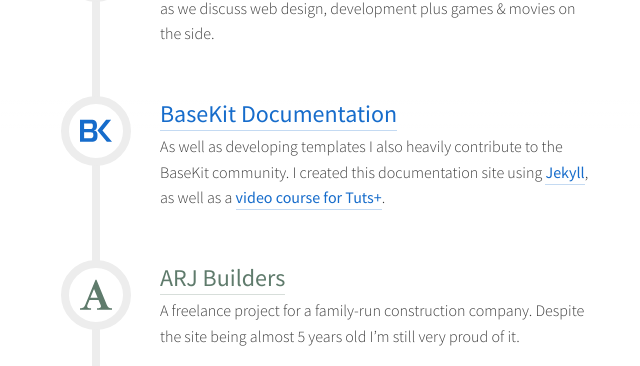
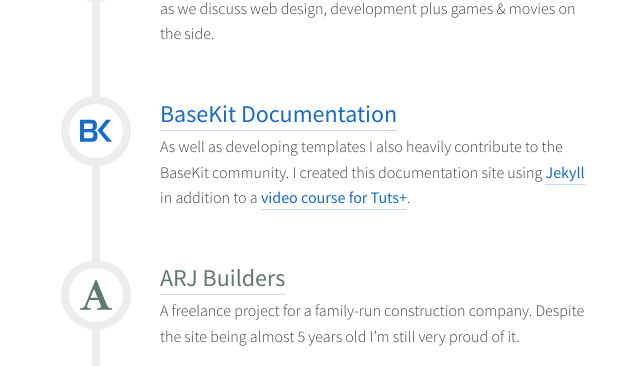
Before and after one commit to daviddarnes/darn.es, a Jekyll site: the page built from index.md, in a window 1280 px wide. Shown: the part 755-1121 px from the top of the page, without its empty margins (317-957 px from the left). Built offline with Jekyll 4.4.1, drawn with Linux system fonts in a browser that asks for light colours.

Commit message:
Changes basekit item wording

```diff
--- a/_data/sites.yml
+++ b/_data/sites.yml
@@ -18,7 +18,7 @@
   icon: basekit
   title: "BaseKit Documentation"
   colour: "#166CCB"
-  content: "As well as developing templates I also heavily contribute to the BaseKit community. I created this documentation site using [Jekyll](http://jekyllrb.com/), as well as a [video course for Tuts+](http://webdesign.tutsplus.com/courses/building-websites-with-basekit)."
+  content: "As well as developing templates I also heavily contribute to the BaseKit community. I created this documentation site using [Jekyll](http://jekyllrb.com/) in addition to a [video course for Tuts+](http://webdesign.tutsplus.com/courses/building-websites-with-basekit)."
 - link: "http://arjbuilders.com"
   icon: arjbuilders
   title: "ARJ Builders"
```
